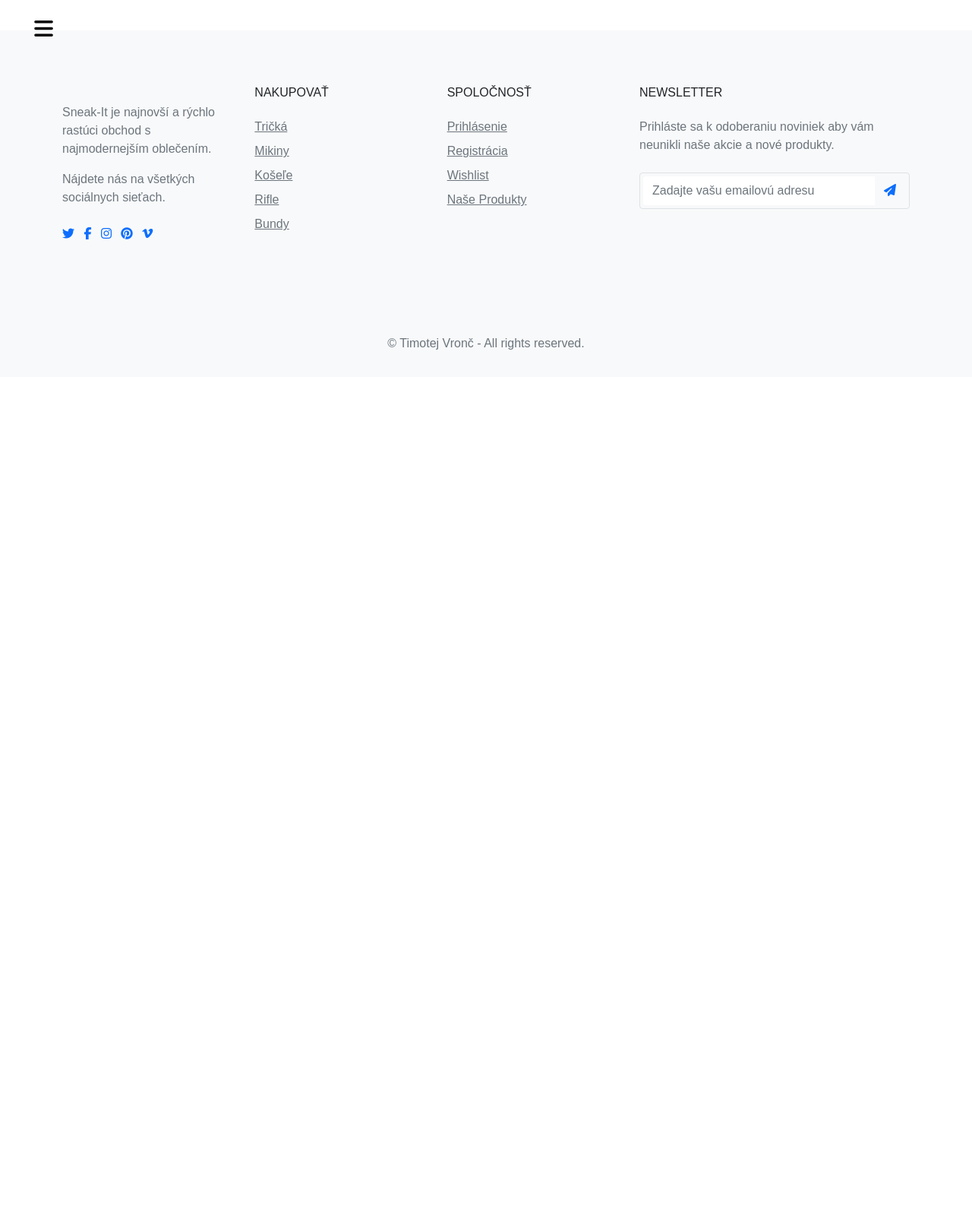
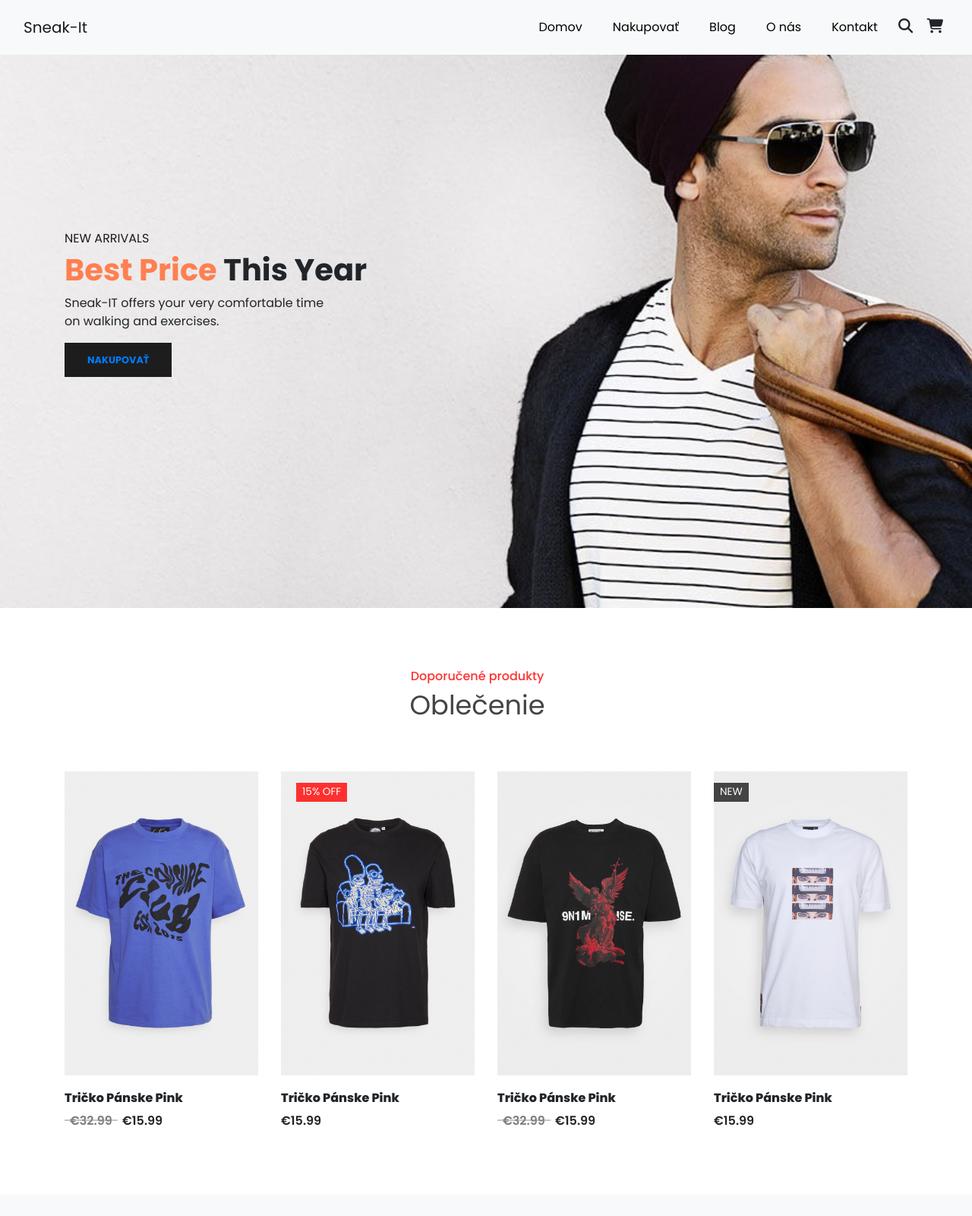
Before and after one commit to Panda-program/panda-program.github.io, a plain HTML site: page eshop/index.html in a window 1280 px wide. Shown: the top 1600 px of the page at 76% size. Before the commit the page ends 800 px from the top, so only its background shows below. Drawn offline with nearby package versions, Linux system fonts and the light colour scheme.

Commit message:
upravy v dokumente kvoli chybam 1

```diff
--- a/eshop/Kategorie/Kosele/kosele.css
+++ b/eshop/Kategorie/Kosele/kosele.css
@@ -155,42 +155,42 @@ a:hover {
 
 /* Vlozenie obrázkov */
 .section-products #product-1 .part-1::before {
-  background: url("/img/kosela/kosela_1.jpg") no-repeat center;
+  background: url("/eshop/img/kosela/kosela_1.jpg") no-repeat center;
   background-size: cover;
   transition: all 0.3s;
 }
 
 .section-products #product-2 .part-1::before {
-  background: url("/img/kosela/kosela_2.jpg") no-repeat center;
+  background: url("/eshop/img/kosela/kosela_2.jpg") no-repeat center;
   background-size: cover;
 }
 
 .section-products #product-3 .part-1::before {
-  background: url("/img/kosela/kosela_3.jpg") no-repeat center;
+  background: url("/eshop/img/kosela/kosela_3.jpg") no-repeat center;
   background-size: cover;
 }
 
 .section-products #product-4 .part-1::before {
-  background: url("/img/kosela/kosela_4.jpg") no-repeat center;
+  background: url("/eshop/img/kosela/kosela_4.jpg") no-repeat center;
   background-size: cover;
 }
 .section-products #product-5 .part-1::before {
-  background: url("/img/kosela/kosela_5.jpg") no-repeat center;
+  background: url("/eshop/img/kosela/kosela_5.jpg") no-repeat center;
   background-size: cover;
   transition: all 0.3s;
 }
 
 .section-products #product-6 .part-1::before {
-  background: url("/img/kosela/kosela_6.jpg") no-repeat center;
+  background: url("/eshop/img/kosela/kosela_6.jpg") no-repeat center;
   background-size: cover;
 }
 
 .section-products #product-7 .part-1::before {
-  background: url("/img/kosela/kosela_7.jpg") no-repeat center;
+  background: url("/eshop/img/kosela/kosela_7.jpg") no-repeat center;
   background-size: cover;
 }
 
 .section-products #product-8 .part-1::before {
-  background: url("/img/kosela/kosela_8.jpg") no-repeat center;
+  background: url("/eshop/img/kosela/kosela_8.jpg") no-repeat center;
   background-size: cover;
 }
--- a/eshop/Kategorie/Tricka/tricka.css
+++ b/eshop/Kategorie/Tricka/tricka.css
@@ -155,42 +155,42 @@ a:hover {
 
 /* Vlozenie obrázkov */
 .section-products #product-1 .part-1::before {
-  background: url("/img/tricko/tricko_1.jpg") no-repeat center;
+  background: url("/eshop/img/tricko/tricko_1.jpg") no-repeat center;
   background-size: cover;
   transition: all 0.3s;
 }
 
 .section-products #product-2 .part-1::before {
-  background: url("/img/tricko/tricko_2.jpg") no-repeat center;
+  background: url("/eshop/img/tricko/tricko_2.jpg") no-repeat center;
   background-size: cover;
 }
 
 .section-products #product-3 .part-1::before {
-  background: url("/img/tricko/tricko_3.jpg") no-repeat center;
+  background: url("/eshop/img/tricko/tricko_3.jpg") no-repeat center;
   background-size: cover;
 }
 
 .section-products #product-4 .part-1::before {
-  background: url("/img/tricko/tricko_4.jpg") no-repeat center;
+  background: url("/eshop/img/tricko/tricko_4.jpg") no-repeat center;
   background-size: cover;
 }
 .section-products #product-5 .part-1::before {
-  background: url("/img/tricko/tricko_5.jpg") no-repeat center;
+  background: url("/eshop/img/tricko/tricko_5.jpg") no-repeat center;
   background-size: cover;
   transition: all 0.3s;
 }
 
 .section-products #product-6 .part-1::before {
-  background: url("/img/tricko/tricko_6.jpg") no-repeat center;
+  background: url("/eshop/img/tricko/tricko_6.jpg") no-repeat center;
   background-size: cover;
 }
 
 .section-products #product-7 .part-1::before {
-  background: url("/img/tricko/tricko_7.jpg") no-repeat center;
+  background: url("/eshop/img/tricko/tricko_7.jpg") no-repeat center;
   background-size: cover;
 }
 
 .section-products #product-8 .part-1::before {
-  background: url("/img/tricko/tricko_8.jpg") no-repeat center;
+  background: url("/eshop/img/tricko/tricko_8.jpg") no-repeat center;
   background-size: cover;
 }
--- a/eshop/index.html
+++ b/eshop/index.html
@@ -1,65 +1,155 @@
-<!DOCTYPE html>
+<!doctype html>
 <html lang="en">
 
-<meta charset="UTF-8">
-<meta http-equiv="X-UA-Compatible" content="IE=edge">
-<meta name="viewport" content="width=device-width, initial-scale=1.0">
+<head>
+    <!-- Required meta tags -->
+    <meta charset="utf-8">
+    <meta name="viewport" content="width=device-width, initial-scale=1">
+
+    <!-- Bootstrap CSS -->
+    <link rel="stylesheet" href="https://stackpath.bootstrapcdn.com/bootstrap/4.1.3/css/bootstrap.min.css"
+        integrity="sha384-MCw98/SFnGE8fJT3GXwEOngsV7Zt27NXFoaoApmYm81iuXoPkFOJwJ8ERdknLPMO" crossorigin="anonymous">
     <!--Kit pre vkladanie ikoniek-->
     <script src="https://kit.fontawesome.com/a274888e3b.js" crossorigin="anonymous"></script>
-<!--Jquery-->
-<script src="https://code.jquery.com/jquery-3.4.1.js"></script>
-<!--Bootstrap Javascript-->
-<script src="https://cdn.jsdelivr.net/npm/bootstrap@5.1.3/dist/js/bootstrap.bundle.min.js"
-    integrity="sha384-ka7Sk0Gln4gmtz2MlQnikT1wXgYsOg+OMhuP+IlRH9sENBO0LRn5q+8nbTov4+1p"
-    crossorigin="anonymous"></script>
-<!--Bootstrap-->
-<link href="https://cdn.jsdelivr.net/npm/bootstrap@5.1.3/dist/css/bootstrap.min.css" rel="stylesheet"
-    integrity="sha384-1BmE4kWBq78iYhFldvKuhfTAU6auU8tT94WrHftjDbrCEXSU1oBoqyl2QvZ6jIW3" crossorigin="anonymous">
-<!--Vlastne CSS-->
-<link rel="stylesheet" href="sidebar.css">
-<title>Sneak-It</title>
+
+    <link rel="stylesheet" href="style.css">
 </head>
 
 <body>
-    <!--Sidebar-->
-    <div class="btn-sidebar" onclick="openNav">
-        <span class="fas fa-bars"></span>
+
+    <!--Navigation-->
+    <nav class="navbar navbar-expand-lg navbar-light bg-light py-3 fixed-top">
+        <div class="container-fluid">
+            <a class="navbar-brand" href="#">Sneak-It</a>
+            <button class="navbar-toggler" type="button" data-bs-toggle="collapse"
+                data-bs-target="#navbarSupportedContent" aria-controls="navbarSupportedContent" aria-expanded="false"
+                aria-label="Toggle navigation">
+                <span class="navbar-toggler-icon"></span>
+            </button>
+            <div class="collapse navbar-collapse" id="navbarSupportedContent">
+                <ul class="navbar-nav ml-auto">
+                    <li class="nav-item">
+                        <a class="nav-link" href="#">Domov</a>
+                    </li>
+                    <li class="nav-item">
+                        <a class="nav-link" href="Kategorie/Tricka/tricka.html">Nakupovať</a>
+                    </li>
+                    <li class="nav-item">
+                        <a class="nav-link" href="#">Blog</a>
+                    </li>
+                    <li class="nav-item">
+                        <a class="nav-link" href="#">O nás</a>
+                    </li>
+                    <li class="nav-item">
+                        <a class="nav-link" href="#">Kontakt</a>
+                    </li>
+                    <li class="nav-item">
+                        <i class="fa-solid fa-magnifying-glass"></i>
+                        <i class="fa-solid fa-cart-shopping"></i>
+                    </li>
             </div>
-    <nav class="sidebar">
+        </div>
+    </nav>
+
+    <section id="home">
+        <div class="container">
+            <h5>NEW ARRIVALS</h5>
+            <h1><span>Best Price</span> This Year</h1>
+            <p>Sneak-IT offers your very comfortable time <br>on walking and exercises.</p>
+            <button><a href="Kategorie/Tricka/tricka.html">Nakupovať</a></button>
+        </div>
+    </section>
+
+    <section class="section-products">
+        <div class="container">
+            <div class="row justify-content-center text-center mr-2">
+                <div class="col-md-8 col-lg-6">
+                    <div class="header">
+                        <h3>Doporučené produkty</h3>
+                        <h2>Oblečenie</h2>
+                    </div>
+                </div>
+            </div>
+            <!-- Buttons => Zoradenie -->
             <p></p>
-        <div class="text">Sneak-It</div>
+            <!--Produkty-->
+            <div class="row">
+                <!-- Single Product -->
+                <div class="col-md-6 col-lg-5 col-xl-3 col-sm-2 ">
+                    <div id="product-1" class="single-product">
+                        <div class="part-1">
                             <ul>
-            <li><a href="index.html"> Domov</a></li>
-            <li><a href="#">Nákupný košík</a></li>
-            <li><a href="#" class="serv-btn">Účet<span class="fas fa-caret-down second"></span></a>
-                <ul class="serv-show">
-                    <li><a href="#"> Prihlásenie</a></li>
-                    <li><a href="#"> Registrácia</a></li>
+                                <li><a href="#"><i class="fas fa-shopping-cart"></i></a></li>
+                                <li><a href="#"><i class="fas fa-heart"></i></a></li>
+                                <li><a href="#"><i class="fas fa-plus"></i></a></li>
+                                <li><a href="#"><i class="fas fa-expand"></i></a></li>
                             </ul>
-            </li>
-            <li><a href="#" class="feat-btn">Oblečenie<span class="fas fa-caret-down first"></span></a>
-                <ul class="feat-show">
-                    <li><a href="Kategorie/Mikiny/mikiny.html">Mikiny</a></li>
-                    <li><a href="tricka.html" style="
-                        color: black;
-                        border-left-color: black;
-                      ">Tričká</a></li>
-                    <li><a href="Kategorie/Kosele/kosele.html">Košele</a></li>
-                    <li><a href="Kategorie/Rifle/rifle.html">Rifle</a></li>
-                    <li><a href="Kategorie/Bundy/bundy.html">Bundy</a></li>
+                        </div>
+                        <div class="part-2">
+                            <h3 class="product-title">Tričko Pánske Pink</h3>
+                            <h4 class="product-old-price">€32.99</h4>
+                            <h4 class="product-price">€15.99</h4>
+                        </div>
+                    </div>
+                </div>
+                <!-- Single Product -->
+                <div class="col-md-6 col-lg-5 col-xl-3 col-sm-2 ">
+                    <div id="product-2" class="single-product">
+                        <div class="part-1">
+                            <span class="discount">15% off</span>
+                            <ul>
+                                <li><a href="#"><i class="fas fa-shopping-cart"></i></a></li>
+                                <li><a href="#"><i class="fas fa-heart"></i></a></li>
+                                <li><a href="#"><i class="fas fa-plus"></i></a></li>
+                                <li><a href="#"><i class="fas fa-expand"></i></a></li>
                             </ul>
-            </li>
-            <li><a href="#">Doprava</a></li>
-            <li><a href="#">Reklamácia</a></li>
-            <li><a href="#">Feedback</a></li>
-            <li><a href="#">Kontakt</a></li>
+                        </div>
+                        <div class="part-2">
+                            <h3 class="product-title">Tričko Pánske Pink</h3>
+                            <h4 class="product-price">€15.99</h4>
+                        </div>
+                    </div>
+                </div>
+                <!-- Single Product -->
+                <div class="col-md-6 col-lg-5 col-xl-3 col-sm-2 ">
+                    <div id="product-3" class="single-product">
+                        <div class="part-1">
+                            <ul>
+                                <li><a href="#"><i class="fas fa-shopping-cart"></i></a></li>
+                                <li><a href="#"><i class="fas fa-heart"></i></a></li>
+                                <li><a href="#"><i class="fas fa-plus"></i></a></li>
+                                <li><a href="#"><i class="fas fa-expand"></i></a></li>
                             </ul>
-    </nav>
-    <!--Navbar END-->
+                        </div>
+                        <div class="part-2">
+                            <h3 class="product-title">Tričko Pánske Pink</h3>
+                            <h4 class="product-old-price">€32.99</h4>
+                            <h4 class="product-price">€15.99</h4>
+                        </div>
+                    </div>
+                </div>
+                <!-- Single Product -->
+                <div class="col-md-6 col-lg-5 col-xl-3 col-sm-2 ">
+                    <div id="product-4" class="single-product">
+                        <div class="part-1">
+                            <span class="new">new</span>
+                            <ul>
+                                <li><a href="#"><i class="fas fa-shopping-cart"></i></a></li>
+                                <li><a href="#"><i class="fas fa-heart"></i></a></li>
+                                <li><a href="#"><i class="fas fa-plus"></i></a></li>
+                                <li><a href="#"><i class="fas fa-expand"></i></a></li>
+                            </ul>
+                        </div>
+                        <div class="part-2">
+                            <h3 class="product-title">Tričko Pánske Pink</h3>
+                            <h4 class="product-price">€15.99</h4>
+                        </div>
+                    </div>
+                </div>
 
-    <!--MAIN Sekcia-->
-    <div class="main">
-
+            </div>
+        </div>
+    </section>
     </div>
     <!--MAIN END-->
     <!-- Footer -->
@@ -129,6 +219,11 @@
     </footer>
     </div>
     <!-- End -->
+
+    <!-- Option 1: Bootstrap Bundle with Popper -->
+    <script src="https://cdn.jsdelivr.net/npm/bootstrap@5.1.3/dist/js/bootstrap.bundle.min.js"
+        integrity="sha384-ka7Sk0Gln4gmtz2MlQnikT1wXgYsOg+OMhuP+IlRH9sENBO0LRn5q+8nbTov4+1p"
+        crossorigin="anonymous"></script>
     <script src="Kategorie/oblecenie.js"></script>
 </body>
 
--- /dev/null
+++ b/eshop/style.css
@@ -0,0 +1,273 @@
+@import url("https://fonts.googleapis.com/css2?family=Poppins:ital,wght@0,100;0,200;0,300;0,400;0,500;0,600;0,700;0,800;&display=swap");
+
+* {
+  margin: 0;
+  padding: 0;
+  box-sizing: border-box;
+}
+
+body {
+  font-family: "Poppins", sans-serif;
+}
+
+h1 {
+  font-size: 2.5rem;
+  font-weight: 700;
+}
+
+h2 {
+  font-size: 1.8rem;
+  font-weight: 600;
+}
+
+h3 {
+  font-size: 1.4rem;
+  font-weight: 800;
+}
+
+h4 {
+  font-size: 1.1rem;
+  font-weight: 600;
+}
+
+h5 {
+  font-size: 1rem;
+  font-weight: 400;
+  color: #1d1d1d;
+}
+
+h6 {
+  color: #d8d8d8;
+}
+
+button {
+  font-size: 0.8rem;
+  font-weight: 700;
+  outline: none;
+  border: none;
+  background-color: #1d1d1d;
+  color: aliceblue;
+  padding: 13px 30px;
+  cursor: pointer;
+  text-transform: uppercase;
+  transition: 0.3s ease;
+}
+
+button:hover {
+  background-color: #3a3833;
+}
+
+.navbar {
+  font-size: 16px;
+  top: 0;
+  left: 0;
+}
+
+.navbar-light .navbar-nav .nav-link {
+  padding: 0 20px;
+  color: black;
+  transition: 0.3s ease;
+}
+
+.navbar-light .navbar-nav .nav-link:hover,
+.navbar i:hover,
+.navbar-light .navbar-nav .nav-link.active,
+.navbar i.active {
+  color: coral;
+}
+
+.navbar i {
+  font-size: 1.2rem;
+  padding: 0 7px;
+  cursor: pointer;
+  transition: 0.3s ease;
+}
+
+#home {
+  background-image: url("img/back.jpg");
+  width: 100%;
+  height: 100vh;
+  background-size: cover;
+  background-position: top 60px center;
+  display: flex;
+  flex-direction: column;
+  justify-content: center;
+  align-items: flex-start;
+}
+
+#home span {
+  color: coral;
+}
+
+.section-products {
+  padding: 80px 0 54px;
+}
+
+.section-products .header {
+  margin-bottom: 50px;
+}
+
+.section-products .header h3 {
+  font-size: 1rem;
+  color: #fe302f;
+  font-weight: 500;
+}
+
+.section-products .header h2 {
+  font-size: 2.2rem;
+  font-weight: 400;
+  color: #444444;
+}
+
+.section-products .single-product {
+  margin-bottom: 26px;
+  cursor: pointer;
+}
+
+.section-products .single-product .part-1 {
+  position: relative;
+  height: 400px;
+  max-height: 400px;
+  min-height: 50px;
+  min-width: 20px;
+  margin-bottom: 20px;
+  overflow: hidden;
+}
+
+.section-products .single-product .part-1::before {
+  position: absolute;
+  content: "";
+  top: 0;
+  left: 0;
+  width: 100%;
+  height: 100%;
+  z-index: -1;
+  transition: all 0.3s;
+}
+
+.section-products .single-product:hover .part-1::before {
+  transform: scale(1.2, 1.2) rotate(5deg);
+}
+
+.section-products .single-product .part-1 .discount,
+.section-products .single-product .part-1 .new {
+  position: absolute;
+  top: 15px;
+  left: 20px;
+  color: #ffffff;
+  background-color: #fe302f;
+  padding: 2px 8px;
+  text-transform: uppercase;
+  font-size: 0.85rem;
+}
+
+.section-products .single-product .part-1 .new {
+  left: 0;
+  background-color: #444444;
+}
+
+.section-products .single-product .part-1 ul {
+  position: absolute;
+  bottom: -41px;
+  left: 20px;
+  margin: 0;
+  padding: 0;
+  list-style: none;
+  opacity: 0;
+  transition: bottom 0.5s, opacity 0.5s;
+}
+
+.section-products .single-product:hover .part-1 ul {
+  bottom: 30px;
+  opacity: 1;
+}
+
+.section-products .single-product .part-1 ul li {
+  display: inline-block;
+  margin-right: 4px;
+}
+
+.section-products .single-product .part-1 ul li a {
+  display: inline-block;
+  width: 40px;
+  height: 40px;
+  line-height: 40px;
+  background-color: #ffffff;
+  color: #444444;
+  text-align: center;
+  box-shadow: 0 2px 20px rgb(50 50 50 / 10%);
+  transition: color 0.2s;
+}
+
+.section-products .single-product .part-1 ul li a:hover {
+  color: #fe302f;
+}
+
+.section-products .single-product .part-2 .product-title {
+  font-size: 1rem;
+}
+
+.section-products .single-product .part-2 h4 {
+  display: inline-block;
+  font-size: 1rem;
+}
+
+.section-products .single-product .part-2 .product-old-price {
+  position: relative;
+  padding: 0 7px;
+  margin-right: 2px;
+  opacity: 0.6;
+}
+
+.section-products .single-product .part-2 .product-old-price::after {
+  position: absolute;
+  content: "";
+  top: 50%;
+  left: 0;
+  width: 100%;
+  height: 1px;
+  background-color: #444444;
+  transform: translateY(-50%);
+}
+
+/* Vlozenie obrázkov */
+.section-products #product-1 .part-1::before {
+  background: url("img/tricko/tricko_1.jpg") no-repeat center;
+  background-size: cover;
+  transition: all 0.3s;
+}
+
+.section-products #product-2 .part-1::before {
+  background: url("img/tricko/tricko_2.jpg") no-repeat center;
+  background-size: cover;
+}
+
+.section-products #product-3 .part-1::before {
+  background: url("img/tricko/tricko_3.jpg") no-repeat center;
+  background-size: cover;
+}
+
+.section-products #product-4 .part-1::before {
+  background: url("img/tricko/tricko_4.jpg") no-repeat center;
+  background-size: cover;
+}
+.section-products #product-5 .part-1::before {
+  background: url("img/tricko/tricko_5.jpg") no-repeat center;
+  background-size: cover;
+  transition: all 0.3s;
+}
+
+.section-products #product-6 .part-1::before {
+  background: url("img/tricko/tricko_6.jpg") no-repeat center;
+  background-size: cover;
+}
+
+.section-products #product-7 .part-1::before {
+  background: url("img/tricko/tricko_7.jpg") no-repeat center;
+  background-size: cover;
+}
+
+.section-products #product-8 .part-1::before {
+  background: url("img/tricko/tricko_8.jpg") no-repeat center;
+  background-size: cover;
+}
```
Also changed, not shown: eshop/Kategorie/Mikiny/mikiny.html (+3 -2 lines), eshop/Kategorie/Tricka/tricka.html (+3 -2 lines), eshop/index2.html (deleted, +0 -27 lines), eshop/img/back.jpg (added), 1 other file. Lines whose indentation alone changed are shown as unchanged.
